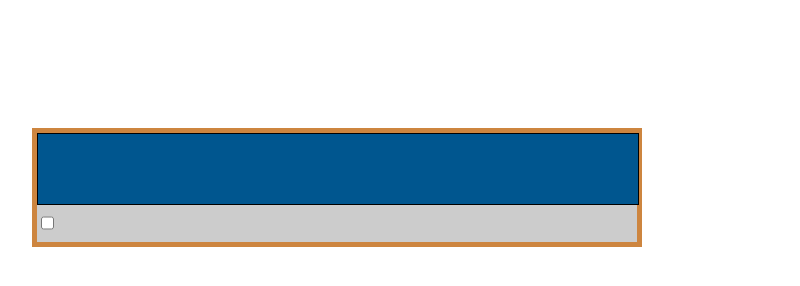
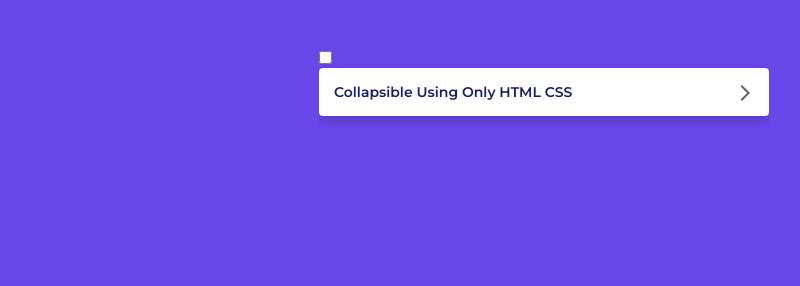
Before and after one commit to PeterNydahl/test_lab, a plain HTML site: page index.html in a window 1280 px wide. Shown: the whole page, without its empty margins (96-896 px from the left). Drawn offline with Linux system fonts and the light colour scheme.

Commit message:
almost done

```diff
--- a/index.html
+++ b/index.html
@@ -1,25 +1,35 @@
 <!DOCTYPE html>
 <html lang="en">
-<head>
-    <meta charset="UTF-8">
-    <meta name="viewport" content="width=device-width, initial-scale=1.0">
-    <link rel="stylesheet" href="styles.css">
-    <link rel="preconnect" href="https://fonts.googleapis.com">
-    <link rel="preconnect" href="https://fonts.gstatic.com" crossorigin>
-    <link href="https://fonts.googleapis.com/css2?family=Poppins:ital,wght@0,100;0,200;0,300;0,400;0,500;0,600;0,700;0,800;0,900;1,100;1,200;1,300;1,400;1,500;1,600;1,700;1,800;1,900&family=Roboto:ital,wght@0,100;0,300;0,400;0,500;0,700;0,900;1,100;1,300;1,400;1,500;1,700;1,900&display=swap" rel="stylesheet">
+  <head>
+    <meta charset="UTF-8" />
+    <meta name="viewport" content="width=device-width, initial-scale=1.0" />
+    <link rel="stylesheet" href="styles.css" />
+    <link rel="preconnect" href="https://fonts.googleapis.com" />
+    <link rel="preconnect" href="https://fonts.gstatic.com" crossorigin />
+    <link
+      href="https://fonts.googleapis.com/css2?family=Montserrat:ital,wght@0,100..900;1,100..900&display=swap"
+      rel="stylesheet"
+    />
+
     <title>Document</title>
-</head>
-<body>
+  </head>
 
-
-    <div class="expandeble-container">
-        <label for="dropdown-trigger">
-            <div class="trigger-header"></div>
-        </label>
-        <input type="checkbox" id="dropdown-trigger" class="checkbox">
-        <div class="content">This is the content!</div>
+  <body>
+    <div class="wrapper">
+      <div class="collapsible">
+        <input type="checkbox" id="collapsible-head" />
+        <label for="collapsible-head">Collapsible Using Only HTML CSS</label>
+        <div class="collapsible-text">
+          <h2>Collapsible Heading</h2>
+          <p>
+            Lorem ipsum dolor sit amet, consectetur adipisicing elit. Facere
+            velit ullam maxime, incidunt nulla porro odio ipsa. Dolor in
+            architecto, vero tenetur, obcaecati voluptate facere minima eaque
+            sapiente, harum ducimus atque expedita rerum? Illo ipsam quae eaque
+            saepe fuga consequatur.
+          </p>
+        </div>
+      </div>
     </div>
-
-
-</body>
+  </body>
 </html>
--- a/styles.css
+++ b/styles.css
@@ -1,52 +1,82 @@
 body {
-    padding: 0;
-    margin: 10%;
+  margin: 0;
+  padding: 0;
+  background-color: #6946e8;
+  font-size: 14px;
+  font-family: "Montserrat", sans-serif;
+  /*bg bild*/
+  /* background-size: cover; */
+  min-width: 100vh;
+  overflow: hidden;
 }
 
-.expandeble-container{
-    background-color: hsl(0, 0%, 80%);
-    position: relative;
-    border: 5px solid peru;
-
-    width: 600px;
+* {
+  margin: 0;
+  padding: 0;
 }
 
-.trigger-header {
-    height: 70px;
-    width: 600px;
-    border: 1px solid hsl(0, 0%, 0%);
-    background-color: hsl(204, 100%, 28%);
+.wrapper {
+  display: flex;
+  padding-top: 50px;
+  justify-content: center;
 }
 
-.trigger-header:hover{
+.collapsible {
+  max-width: 450px;
+  overflow: hidden;
+  font-weight: 500;
 }
 
-.content{
-    height: 400px;
-    width: 600px;
-    border: 1px solid black;
-    background-color: hsl(188, 100%, 47%);
-    color: white;
-    font-size: 2rem;
-    font-family: "Poppins", sans-serif;
-    font-weight: 600;
-
-    /* display: flex;
-    justify-content: center;
-    align-items: center; */
-    position: absolute;
-    top: -1000%;
+.collapsible label {
+  position: relative;
+  font-weight: 600;
+  background-color: white;
+  box-shadow: 0 5px 11px 0 rgba(0, 0, 0, 0.1), 0 4px 11px 0 rgba(0, 0, 0, 0.08);
+  color: #1c1c6b;
+  display: block;
+  margin-bottom: 10px;
+  cursor: pointer;
+  padding: 15px;
+  border-radius: 4px;
+  user-select: none;
 }
 
-#dropdown-trigger {
-    /* display: none; */
+.collapsible label:after {
+  content: "";
+  position: absolute;
+  right: 15px;
+  top: 15px;
+  width: 18px;
+  height: 18px;
+  background: url(arrow.svg) no-repeat 0 0;
 }
 
-#dropdown-trigger:checked ~ .content {
-    top:50%;
+.collapsible-text {
+  max-height: 1px;
+  overflow: hidden;
+  border-radius: 4px;
+  line-height: 1.4;
+  position: relative;
+  top: -100%;
+  transition: all 0.5s ease;
 }
 
-.checkbox {
-    height: 30px;
+.collapsible input:checked ~ .collapsible-text {
+  max-height: 300px;
+  padding-bottom: 25px;
+  background-color: white;
+  box-shadow: 0 5px 11px 0 rgba(0, 0, 0, 0.1), 0 4px 11px 0 rgba(0, 0, 0, 0.08);
+  opacity: 1;
+  top: 0;
+}
 
+.collapsible-text h2 {
+  margin-bottom: 10px;
+  padding: 15px 15px 0;
+  color: #1c1c6b;
 }
+
+.collapsible-text p {
+  padding-left: 15px;
+  padding-right: 15px;
+}
```
Also changed, not shown: arrow.svg (added).
